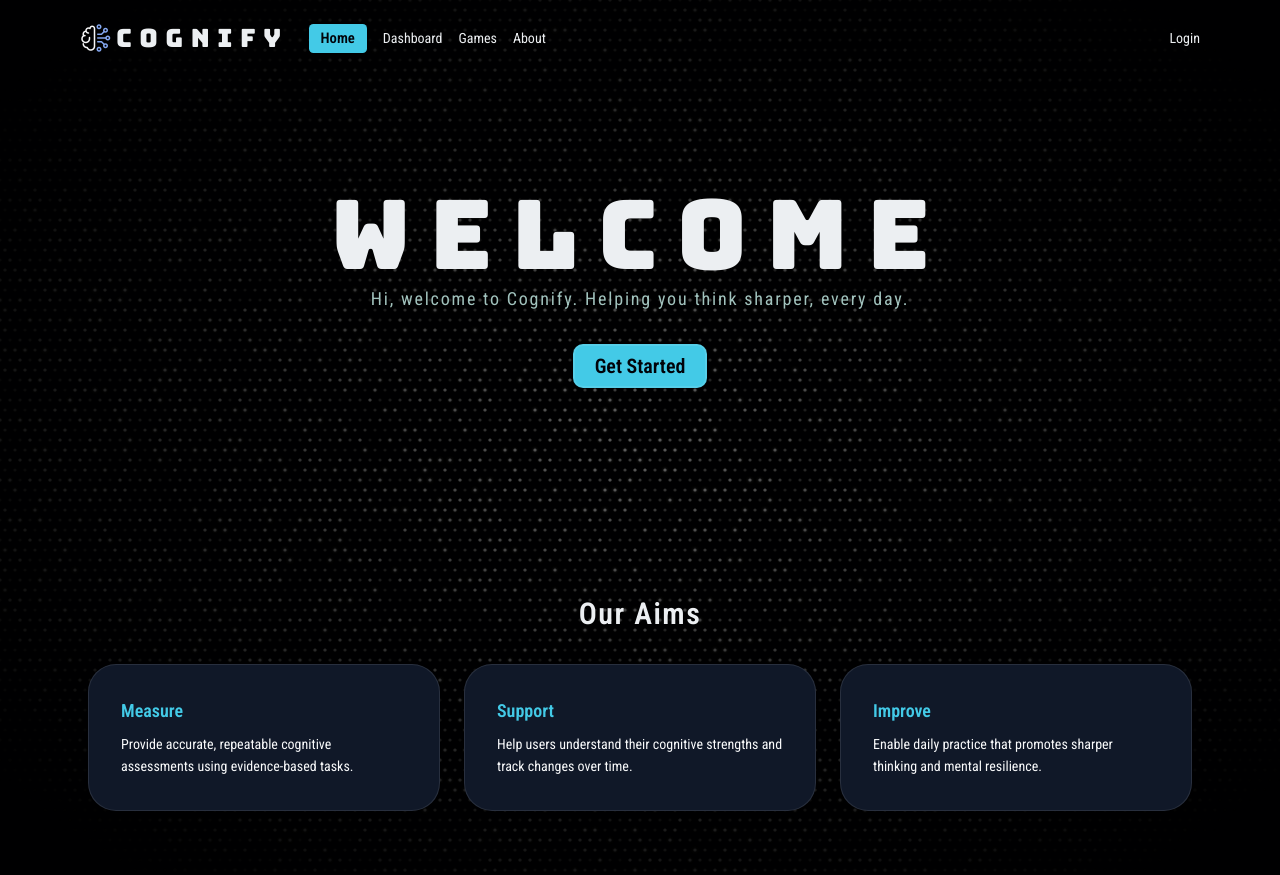
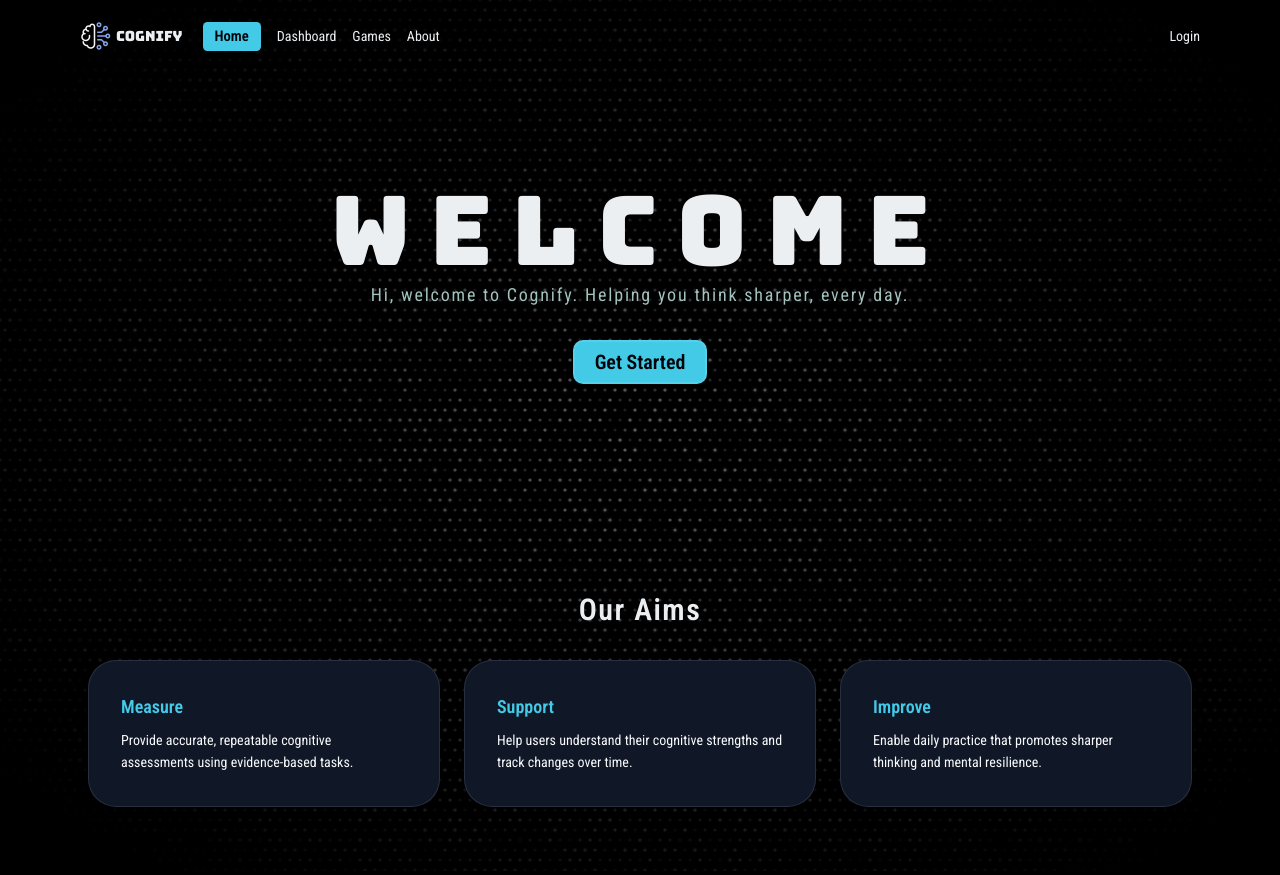
Before and after one commit to davidrapu/Cognify, a React app in the folder frontend/: page / in a window 1280 px wide. Built offline with nearby package versions, Linux system fonts and the light colour scheme; the HTML template or start-up script is replaced by a standard one.

Commit message:
made reuseable component Logo

```diff
--- /dev/null
+++ b/frontend/src/components/Logo.tsx
@@ -0,0 +1,19 @@
+import React from 'react'
+import logo from "../assets/icons8-brain-pastel-color-32.png";
+import { Link } from 'react-router-dom';
+
+type LogoProps = {
+    textSize?: string;
+    tracking?: string;
+}
+
+export default function Logo({textSize = "1.8em", tracking = "0.3em"}: LogoProps) {
+  return (
+    <Link to="/" className="flex flex-row items-center gap-x-1">
+      <img src={logo} alt="Logo" />
+      <span className={`m-0 text-[${textSize}] font-(family-name:--headings) tracking-[${tracking}] `}>
+        COGNIFY
+      </span>
+    </Link>
+  );
+}
--- a/frontend/src/components/Nav.tsx
+++ b/frontend/src/components/Nav.tsx
@@ -5,12 +5,12 @@ import {
   NavigationMenuList,
   NavigationMenuTrigger,
 } from "./ui/navigation-menu";
-import logo from "../assets/icons8-brain-pastel-color-32.png";
 import { NavigationMenuItem } from "@radix-ui/react-navigation-menu";
 import { Link, NavLink } from "react-router-dom";
 import { useAuth } from "../contexts/AuthContext/AuthContext";
 import { Avatar, AvatarImage } from "./ui/avatar";
 import { AvatarFallback } from "@radix-ui/react-avatar";
+import Logo from "./Logo";
 
 const activePageStyle: string =
   "bg-primary text-primary-foreground text-[1.05em] px-3 py-1 rounded-[0.3em] m-0 font-semibold";
@@ -25,12 +25,7 @@ export default function Nav() {
         <div id="pages-and-logo" className="flex gap-x-5">
           <NavigationMenuItem className="">
             <NavigationMenuLink>
-              <Link to="/" className="flex flex-row items-center gap-x-1">
-                <img src={logo} alt="Logo" />
-                <span className="m-0 text-[1.8em] font-(family-name:--headings) tracking-[0.3em] ">
-                  COGNIFY
-                </span>
-              </Link>
+              <Logo />
             </NavigationMenuLink>
           </NavigationMenuItem>
 
```
